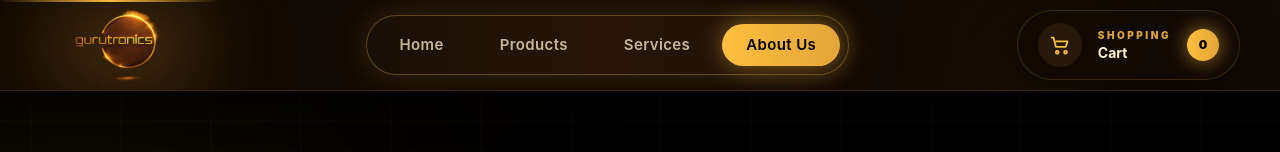
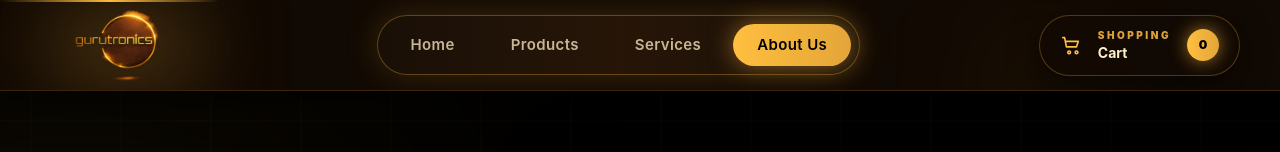
Before and after one commit to Kaviyarasi03/GURUTRONICS, a React (Vite) app in the folder gurutronics/: page /about in a window 1280 px wide. Shown: the top 152 px of the page. Built offline with nearby package versions, Linux system fonts and the light colour scheme.

Commit message:
Initial commit

```diff
--- a/gurutronics/src/components/Header.jsx
+++ b/gurutronics/src/components/Header.jsx
@@ -58,7 +58,6 @@ export default function Header({ cartCount = 0 }) {
       <div className="relative mx-auto flex h-[72px] w-full max-w-[1400px] items-center justify-between px-4 sm:h-[82px] sm:px-6 lg:h-[90px] lg:px-10">
         <Link to="/" className="group relative flex shrink-0 items-center">
           <span className="absolute inset-0 rounded-full bg-[#e3a538]/25 blur-2xl transition-all duration-700 group-hover:scale-125 group-hover:opacity-100" />
-
           <img
             src={logo}
             alt="Gurutronics"
@@ -77,64 +76,35 @@ export default function Header({ cartCount = 0 }) {
                 className={`group relative overflow-hidden rounded-full px-[24px] py-[10px] text-[15px] font-semibold tracking-wide transition-all duration-500 hover:-translate-y-1 hover:scale-105 ${
                   isActive
                     ? "bg-gradient-to-r from-[#ffbf3f] to-[#e3a538] text-black shadow-[0_0_24px_rgba(227,165,56,0.55)]"
-                    : "text-[#f3dfb8]/80 hover:text-[#ffbf3f] hover:bg-[#3a220c]/80"
+                    : "text-[#f3dfb8]/80 hover:bg-[#3a220c]/80 hover:text-[#ffbf3f]"
                 }`}
               >
                 {!isActive && (
                   <span className="absolute inset-0 -translate-x-full bg-gradient-to-r from-transparent via-[#ffbf3f]/40 to-transparent transition-transform duration-700 group-hover:translate-x-full" />
                 )}
-
                 <span className="relative z-10">{label}</span>
               </Link>
             );
           })}
         </nav>
 
-        <div className="flex items-center gap-5">
+        <div className="flex items-center gap-3 sm:gap-5">
           <Link
             to="/cart"
-  className="group relative hidden items-center gap-4 overflow-hidden rounded-full border border-[#e3a538]/20 bg-[#120a04]/95 px-5 py-3 shadow-[0_10px_40px_rgba(0,0,0,.5)] backdrop-blur-xl transition-all duration-700 hover:scale-105 hover:border-[#e3a538]/60 lg:flex"
+            className="group relative flex h-11 w-11 items-center justify-center rounded-xl border border-[#e3a538]/30 bg-[#120a04]/95 text-[#ffbf3f] shadow-[0_10px_30px_rgba(0,0,0,.5)] transition-all duration-500 hover:scale-105 hover:bg-[#e3a538] hover:text-black lg:h-auto lg:w-auto lg:gap-4 lg:rounded-full lg:px-5 lg:py-3"
           >
-  {/* Glow */}
-  <span className="absolute inset-0 opacity-0 transition duration-700 group-hover:opacity-100">
-    <span className="absolute inset-0 bg-[#e3a538]/10 blur-2xl" />
-  </span>
+            <Icon name="cart" size={22} />
 
-  {/* Shine */}
-  <span className="absolute inset-0 -translate-x-full bg-gradient-to-r from-transparent via-white/20 to-transparent transition-transform duration-1000 group-hover:translate-x-full" />
-
-  {/* Icon */}
-  <div className="relative z-10 flex h-11 w-11 items-center justify-center rounded-full bg-[#e3a538]/10 text-[#ffbf3f] transition-all duration-500 group-hover:rotate-[-10deg] group-hover:bg-[#e3a538] group-hover:text-black">
-    <svg
-      width="22"
-      height="22"
-      viewBox="0 0 24 24"
-      fill="none"
-      stroke="currentColor"
-      strokeWidth="1.9"
-      strokeLinecap="round"
-      strokeLinejoin="round"
-    >
-      <path d="M3 4h2l2.5 10h10.8l2-6H8" />
-      <circle cx="9" cy="20" r="1.5" />
-      <circle cx="18" cy="20" r="1.5" />
-    </svg>
-  </div>
-
-  {/* Text */}
-  <div className="relative z-10 flex flex-col">
+            <div className="hidden flex-col lg:flex">
               <span className="text-[10px] font-black uppercase tracking-[0.25em] text-[#dba13a]">
                 Shopping
               </span>
-    <span className="text-sm font-bold text-[#fff2c8]">
-      Cart
-    </span>
+              <span className="text-sm font-bold text-[#fff2c8]">Cart</span>
             </div>
 
-  {/* Counter */}
-  <div className="relative z-10 flex h-8 min-w-8 items-center justify-center rounded-full bg-gradient-to-r from-[#ffbf3f] to-[#e3a538] px-2 text-xs font-black text-black shadow-[0_0_20px_rgba(227,165,56,.7)]">
+            <span className="absolute -right-2 -top-2 flex h-6 min-w-6 items-center justify-center rounded-full bg-gradient-to-r from-[#ffbf3f] to-[#e3a538] px-1 text-[11px] font-black text-black shadow-[0_0_18px_rgba(227,165,56,.7)] lg:static lg:h-8 lg:min-w-8 lg:px-2 lg:text-xs">
               {cartCount}
-  </div>
+            </span>
           </Link>
 
           <button
```
Also changed, not shown: 1 other file (tests, documents, lock files or other folders). Lines whose indentation alone changed are shown as unchanged.
